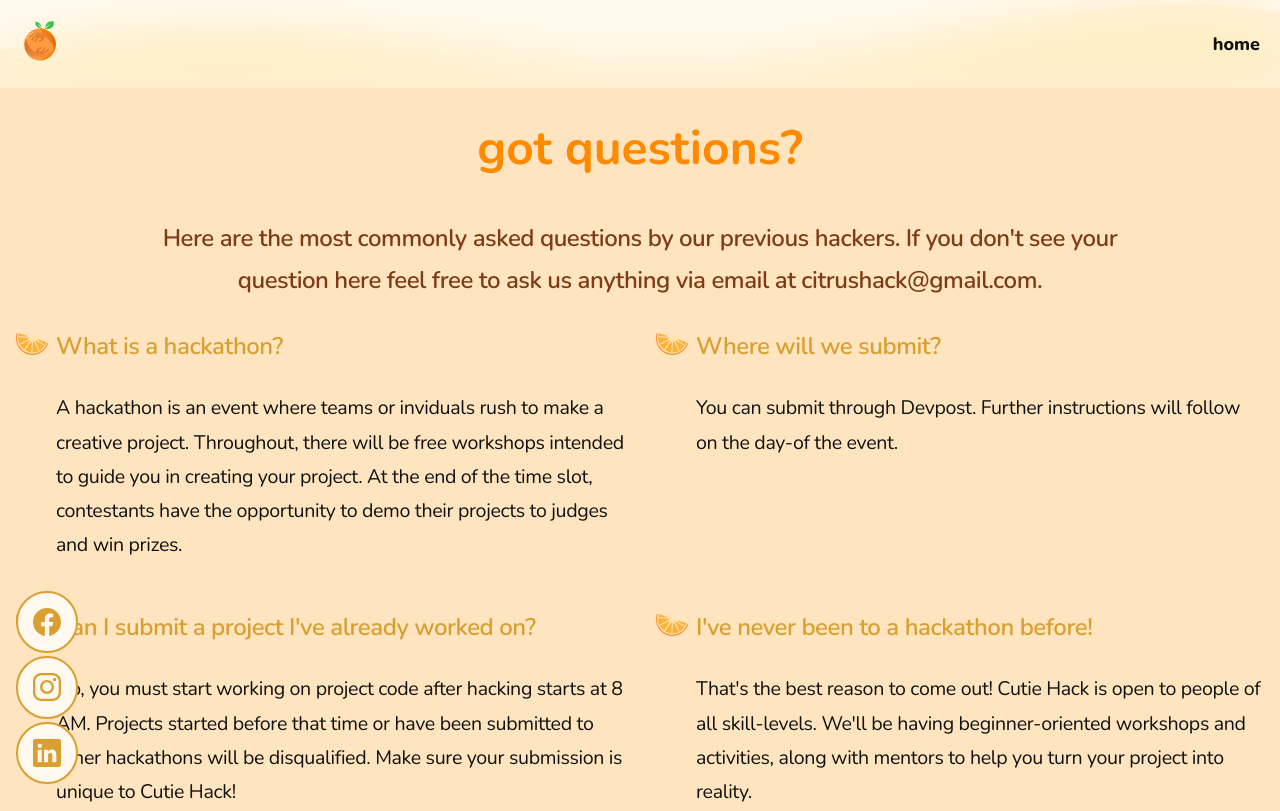
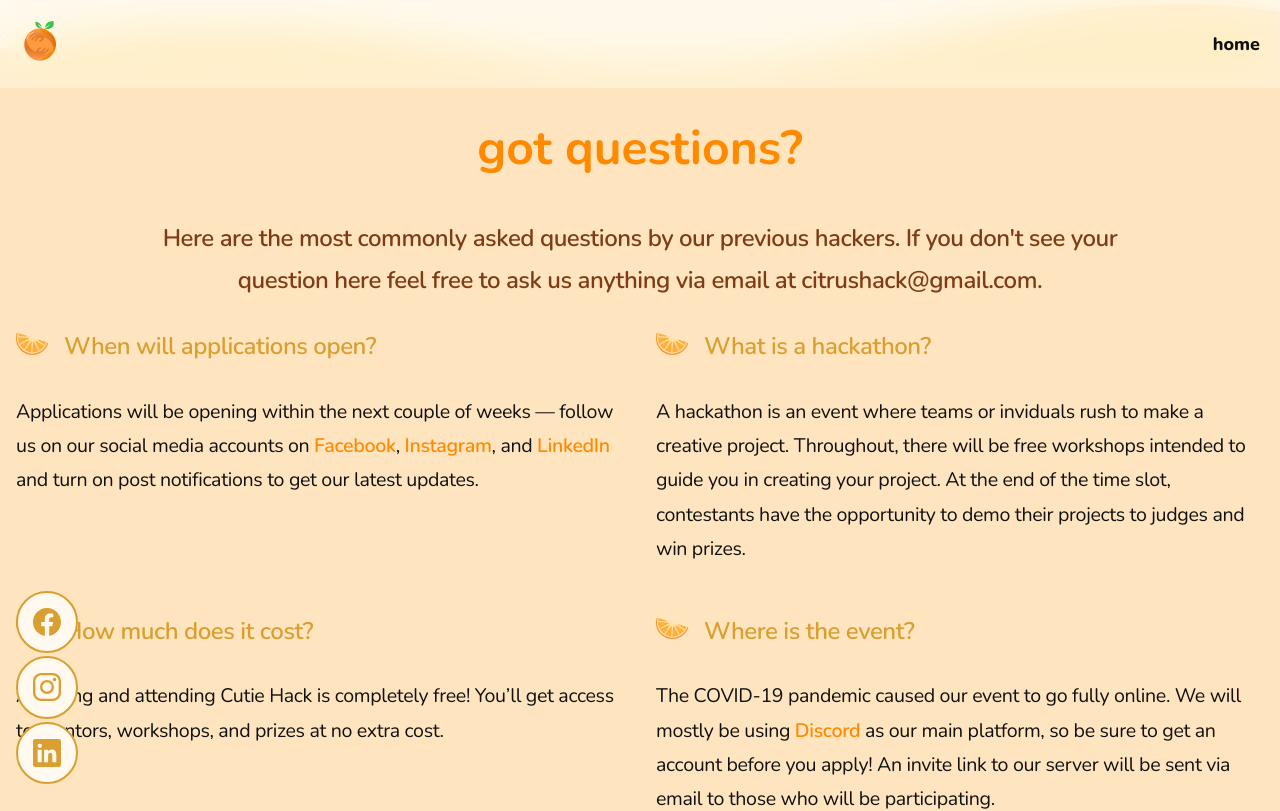
Before and after one commit to citrushack/cutiehack2021, a Next.js app: page /faq in a window 1280 px wide. Shown: the top 811 px of the page. Built offline with nearby package versions, Linux system fonts and the light colour scheme; no server answers.

Commit message:
Update FAQ, update styling

```diff
--- a/components/Footer.js
+++ b/components/Footer.js
@@ -44,7 +44,6 @@ export default function Footer() {
             <IoLogoFacebook className={styles.icon} />
           </div>
         </Link>
-
         <Link passHref href='https://www.instagram.com/cutiehack_ucr/'>
           <div>
             <IoLogoInstagram className={styles.icon} />
--- a/pages/faq.js
+++ b/pages/faq.js
@@ -1,5 +1,6 @@
 import React from 'react'
 import Image from 'next/image'
+import Link from 'next/link'
 import slice from '../public/assets/slice.png'
 
 import styles from '../styles/Faq.module.css'
@@ -7,8 +8,26 @@ import styles from '../styles/Faq.module.css'
 export default function Faq() {
   const faq = [
     {
+      question: 'When will applications open?',
+      answer:
+        <>
+          Applications will be opening within the next couple of weeks — follow us on our social media accounts on <Link passHref href='https://www.facebook.com/cutiehack/'><span className={styles.link}>Facebook</span></Link>, <Link passHref href='https://www.instagram.com/cutiehack_ucr/'><span className={styles.link}>Instagram</span></Link>, and <Link passHref href='https://www.linkedin.com/company/17907222/admin/'><span className={styles.link}>LinkedIn</span></Link> and turn on post notifications to get our latest updates.
+        </>
+    },
+    {
       question: 'What is a hackathon?',
       answer: 'A hackathon is an event where teams or inviduals rush to make a creative project. Throughout, there will be free workshops intended to guide you in creating your project. At the end of the time slot, contestants have the opportunity to demo their projects to judges and win prizes.'
+    },
+    {
+      question: 'How much does it cost?',
+      answer: 'Applying and attending Cutie Hack is completely free! You’ll get access to mentors, workshops, and prizes at no extra cost.'
+    },
+    {
+      question: 'Where is the event?',
+      answer:
+        <>
+          The COVID-19 pandemic caused our event to go fully online. We will mostly be using <Link passHref href='https://discord.com/'><span className={styles.link}>Discord</span></Link> as our main platform, so be sure to get an account before you apply! An invite link to our server will be sent via email to those who will be participating.
+        </>
     },
     {
       question: 'Where will we submit?',
@@ -25,6 +44,10 @@ export default function Faq() {
     {
       question: 'What will I need to participate?',
       answer: 'A working device (i.e your laptop or PC) and a stable internet connection. And, of course, you.'
+    },
+    {
+      question: 'I’m in high school, am I still eligible to apply?',
+      answer: 'Yes, we welcome anyone from any high school or college to come out and hack with us.'
     },
     {
       question: 'What if I don\'t have a team?',
@@ -65,6 +88,7 @@ export default function Faq() {
         <div className={styles.faq}>
           {faq.map(({ question, answer }, idx) =>
             <div key={idx} className={styles.questionAnswer}>
+              <div className={styles.question}>
                 <div className={styles.slice}>
                   <Image
                     alt='Cutie Slice'
@@ -76,8 +100,9 @@ export default function Faq() {
                     objectFit='contain'
                   />
                 </div>
+                <h3>{question}</h3>
+              </div>
               <div>
-                <h3>{question}</h3>
                 <p>{answer}</p>
               </div>
             </div>
--- a/styles/Faq.module.css
+++ b/styles/Faq.module.css
@@ -10,7 +10,7 @@
 }
 .wave {
   position: absolute;
-  top: 0;
+  top: -1px;
   left: 0;
   width: 100%;
   overflow: hidden;
@@ -55,12 +55,32 @@
 
 .questionAnswer {
   display: flex;
+  flex-direction: column;
   gap: 0.5rem;
 }
 
 .slice {
+  width: 2rem;
   min-width: 2rem;
   margin-top: 2rem;
+}
+
+.question {
+  display: flex;
+  gap: 1rem;
+}
+
+.question > h3 {
+  margin-bottom: 0;
+}
+
+.link {
+  font-weight: 600;
+  color: var(--brand);
+}
+.link:hover {
+  color: var(--brand-dark);
+  cursor: pointer;
 }
 
 /* Mobile Styles */
```
Lines whose indentation alone changed are shown as unchanged.
